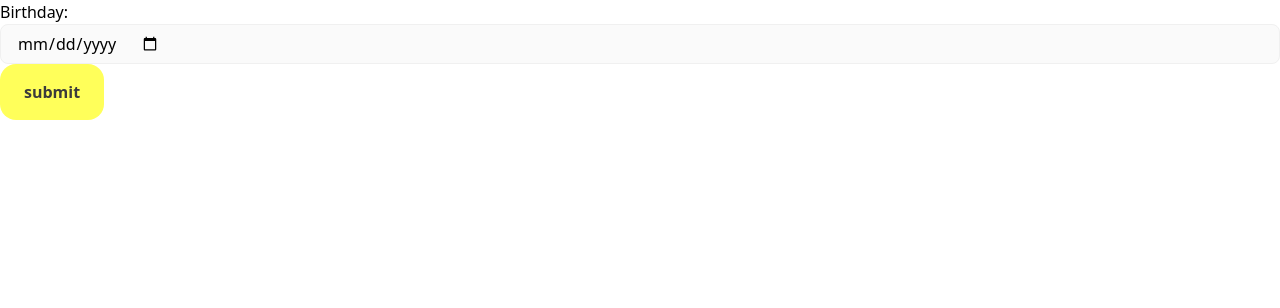
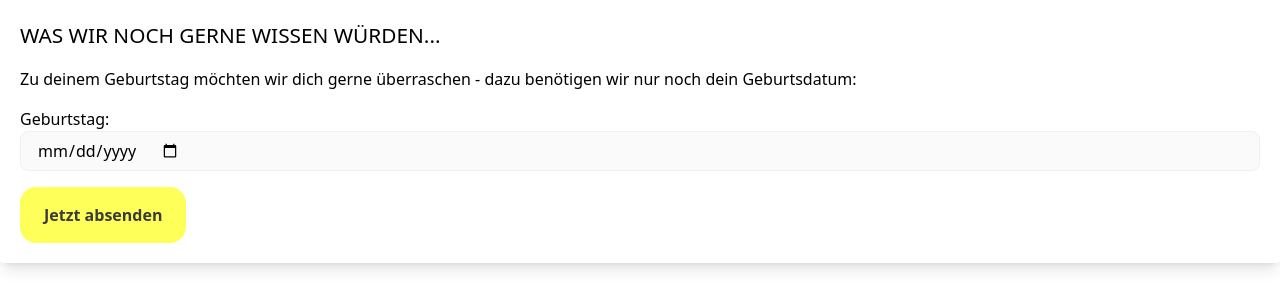
Before and after one commit to c-schober/web-widgets, a React (Create React App) app: page / in a window 1280 px wide. Shown: the top 308 px of the page. Built offline with nearby package versions, Linux system fonts and the light colour scheme.

Commit message:
fixed payload format

```diff
--- a/postcss.config.js
+++ b/postcss.config.js
@@ -1,6 +1,5 @@
 module.exports = {
   plugins: {
-    tailwindcss: {},
-    autoprefixer: {},
+    tailwindcss: { config: './tailwind.config.js' },
   },
 }
--- a/public/index.html
+++ b/public/index.html
@@ -24,6 +24,6 @@
   </head>
   <body>
     <noscript>You need to enable JavaScript to run this app.</noscript>
-    <div class="ed-react-widget" data-widget-variant="preference-center"></div>
+    <div class="ed-react-widget" data-widget-variant="preference-center" data-payload='{"email":"info@christoph-schober.com"}'></div>
   </body>
 </html>
--- a/src/App.css
+++ b/src/App.css
@@ -1,3 +1,13 @@
 @tailwind base;
 @tailwind components;
 @tailwind utilities;
+
+h1, h2, h3, h4 {
+    text-transform: uppercase;
+    font-weight: semibold;
+}
+
+h2 {
+    font-size: 1.3rem;
+
+}
--- a/src/App.js
+++ b/src/App.js
@@ -5,10 +5,11 @@ import PreferenceCenter from './widgets/PreferenceCenter'
 
 const App = ({ domElement }) => {
   const widgetVariant = domElement.getAttribute('data-widget-variant')
+  const payload = JSON.parse(domElement.getAttribute('data-payload'))
 
   switch (widgetVariant) {
     case 'preference-center':
-      return <PreferenceCenter />
+      return <PreferenceCenter email={payload.email} />
     default:
       return null
   }
--- a/src/components/ui/Button.tsx
+++ b/src/components/ui/Button.tsx
@@ -1,7 +1,7 @@
 import cn from 'classnames'
 import mergeRefs from 'react-merge-refs'
 import { forwardRef, useRef } from 'react'
-import LoadingDots from 'components/ui/LoadingDots'
+import LoadingDots from '../ui/LoadingDots'
 
 import type { ButtonHTMLAttributes, AnchorHTMLAttributes } from 'react'
 
--- a/src/widgets/PreferenceCenter.tsx
+++ b/src/widgets/PreferenceCenter.tsx
@@ -2,33 +2,51 @@ import { useState } from 'react'
 import axios from 'axios'
 import { to } from 'await-to-js'
 
-import Button from 'components/ui/Button'
+import Button from '../components/ui/Button'
 
 import type { FC } from 'react'
 
-const PreferenceCenter: FC = () => {
+type Props = {
+  email: string
+}
+type ApiAnswer = 'success' | 'error' | ''
+
+const PreferenceCenter: FC<Props> = ({ email }) => {
   const [birthday, setBirthday] = useState('')
+  const [apiAnswer, setApiAnswer] = useState<ApiAnswer>('')
 
   const handleSubmit = async (event) => {
     event.preventDefault()
     const [error, success] = await to(
-      axios.post('https://www.everdrop.de/api/update-email-profile', {
-        email: 'info@christoph-schober.com',
-        birthday,
+      axios.post('https://ed-headless-ipxo0lerz-everdrop.vercel.app/api/update-email-profile', {
+        email,
+        formData: { birthdate: birthday },
       })
     )
     if (error) {
+      setApiAnswer('error')
       console.log(error)
     }
     if (success) {
-      console.log(success)
+      setApiAnswer('success')
     }
   }
 
+  if (apiAnswer === 'success') {
     return (
+      <div className="p-5 flex flex-col gap-4 rounded shadown-lg">
+        <h2>Super, das hat geklappt!</h2> <p> Du erhältst deine Überraschung an deinem nächsten Geburtstag.</p>
+      </div>
+    )
+  }
+
+  return (
+    <div className="p-5 flex flex-col gap-4 rounded shadow-lg">
+      <h2>Was wir noch gerne wissen würden...</h2>
+      <p>Zu deinem Geburtstag möchten wir dich gerne überraschen - dazu benötigen wir nur noch dein Geburtsdatum:</p>
       <form onSubmit={handleSubmit}>
         <label>
-        Birthday:
+          Geburtstag:
           <input
             value={birthday}
             onChange={(e) => setBirthday(e.target.value)}
@@ -42,10 +60,18 @@ const PreferenceCenter: FC = () => {
             focus:ring-2 focus:ring-focus focus:ring-offset"
           />
         </label>
-      <Button type="submit" variant="primary" loading={false} disabled={false}>
-        submit
+
+        <Button className="mt-4" type="submit" variant="primary" loading={false} disabled={false}>
+          Jetzt absenden
         </Button>
       </form>
+      {apiAnswer === 'error' && (
+        <p className="text-alert">
+          Hoppla, irgendetwas funktioniert gerade nicht richtig.
+          <br /> Wir arbeiten bereits an einer Lösung.
+        </p>
+      )}
+    </div>
   )
 }
 
--- a/tsconfig.json
+++ b/tsconfig.json
@@ -1,6 +1,9 @@
 {
   "compilerOptions": {
-    "baseUrl": "src",
+    "baseUrl": ".",
+    "paths": {
+      "~*": ["./*"]
+    },
     "jsx": "preserve",
     "esModuleInterop": true
   },
```
Also changed, not shown: package.json (+8 -4 lines), 4 other files (tests, documents, lock files or other folders). Lines whose indentation alone changed are shown as unchanged.
